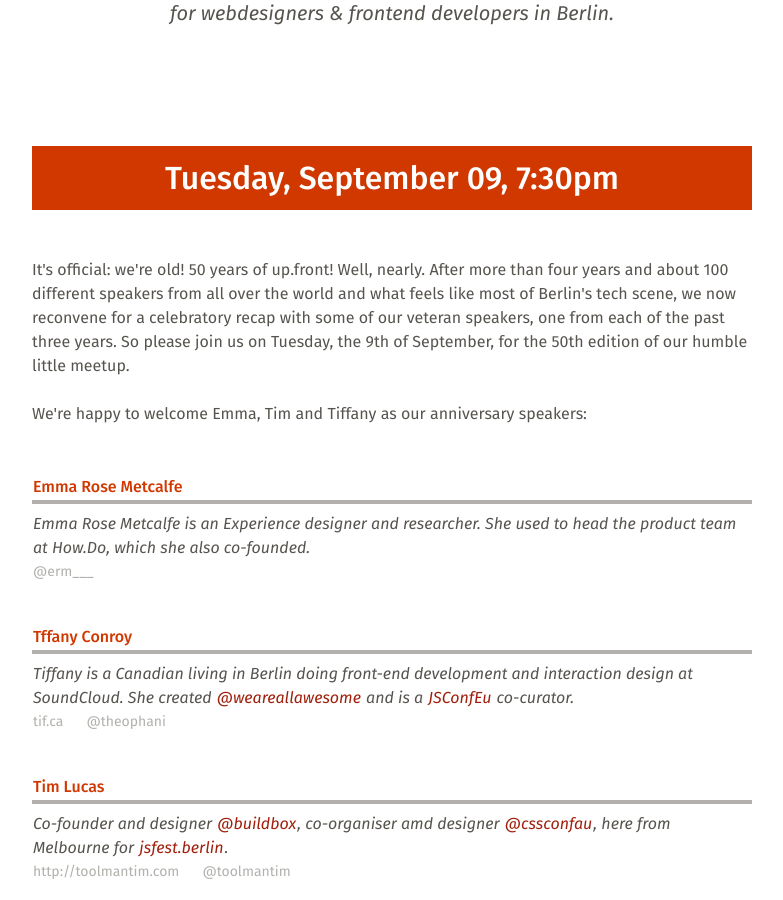
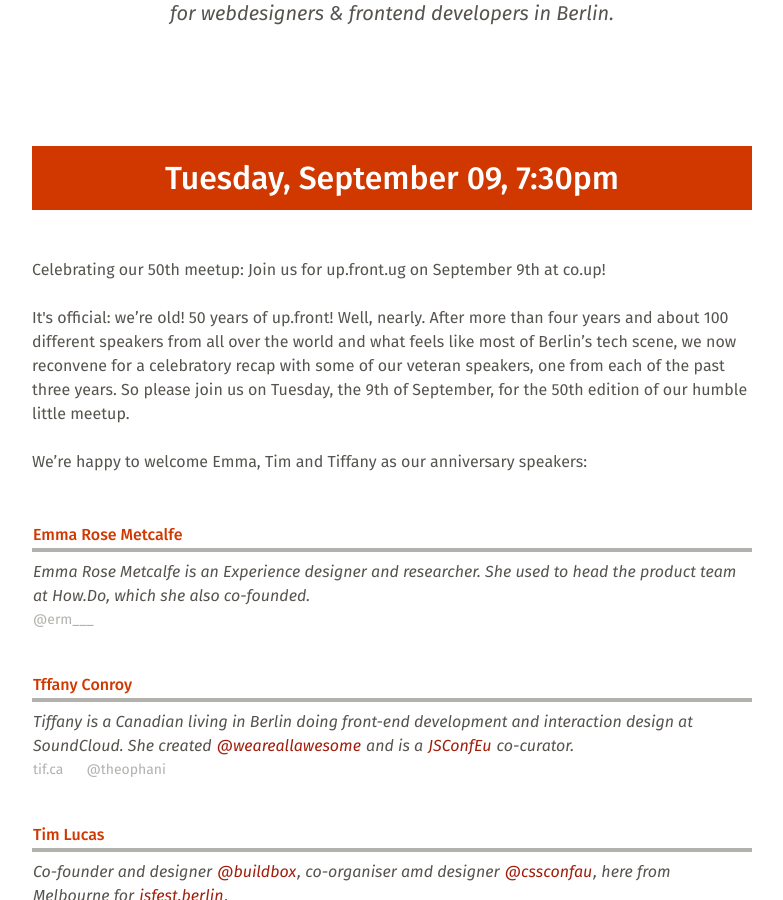
Before and after one commit to upfrontug/upfrontug.github.io, a Jekyll site: the page built from index.html, in a window 1280 px wide and 900 px high, scrolled down 406 px. Shown: the whole window, without its empty margins (248-1031 px from the left). Built offline with Jekyll 4.4.1, drawn with Linux system fonts in a browser that asks for light colours; nearby versions of some CDN libraries; comment, search, counter and statistics services are not loaded.

Commit message:
Added typographic quotes and a headline

```diff
--- a/_posts/2014-9-9-meetup.html
+++ b/_posts/2014-9-9-meetup.html
@@ -2,11 +2,12 @@
   meetup_time: 7:30pm
   class: next
 ---
+<p>Celebrating our 50th meetup: Join us for up.front.ug on September 9th at co.up!</p>
 <p>
-It's official: we're old! 50 years of up.front! Well, nearly. After more than four years and about 100 different speakers from all over the world and what feels like most of Berlin's tech scene, we now reconvene for a celebratory recap with some of our veteran speakers, one from each of the past three years. So please join us on Tuesday, the 9th of September, for the 50th edition of our humble little meetup.
+It's official: we’re old! 50 years of up.front! Well, nearly. After more than four years and about 100 different speakers from all over the world and what feels like most of Berlin’s tech scene, we now reconvene for a celebratory recap with some of our veteran speakers, one from each of the past three years. So please join us on Tuesday, the 9th of September, for the 50th edition of our humble little meetup.
 </p>
 <p>
-We're happy to welcome Emma, Tim and Tiffany as our anniversary speakers:
+We’re happy to welcome Emma, Tim and Tiffany as our anniversary speakers:
 </p>
 <ul class="talks">
   <li>
```
